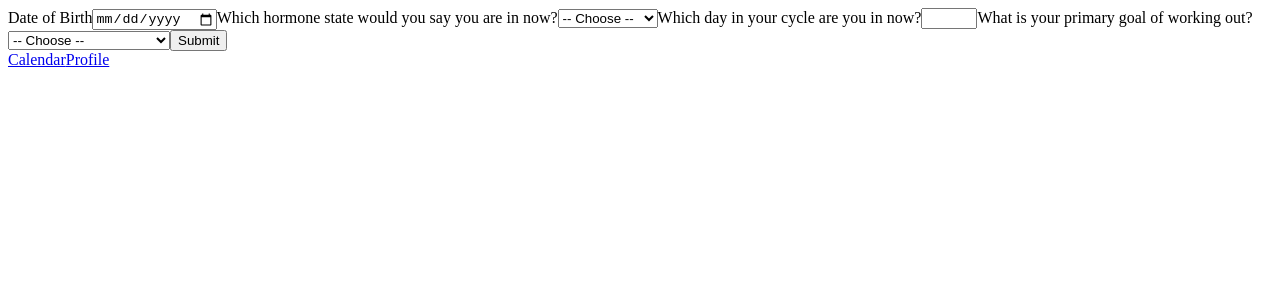
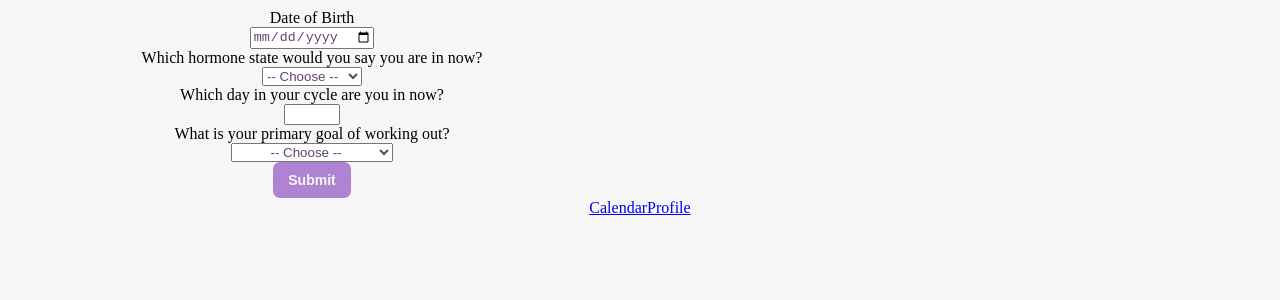
Before and after one commit to alinashabalina/sweattech_hackathon_2023, a React (Create React App) app: page / in a window 1280 px wide. Shown: the top 300 px of the page. Built offline with nearby package versions, Linux system fonts and the light colour scheme.

Commit message:
added formstyle

```diff
--- /dev/null
+++ b/src/components/Form/Form.css
@@ -0,0 +1,78 @@
+/*body form*/
+body {
+  background: #F6F6F6;
+}
+div {
+  text-align: center;
+}
+.date {
+  background: #F6F6F6;
+  border: 1.5px solid #AE83D1;
+  padding: 20px 40px;
+  border-radius: 7px;
+  margin: 10px 10px;
+}
+.hormone {
+  background: #F6F6F6;
+  border: 1.5px solid #AE83D1;
+  padding: 20px 40px;
+  border-radius: 7px;
+  margin: 10px 10px;
+}
+.goal {
+  background: #F6F6F6;
+  border: 1.5px solid #AE83D1;
+  padding: 20px 40px;
+  border-radius: 7px;
+  margin: 10px 10px;
+}
+/* form */
+form {
+  display: flex;
+  flex-direction: column;
+  align-items: center;
+  height: 191px;
+  justify-content: center;
+  margin-top: 0px;
+  width: 608px;
+  flex-wrap: nowrap;
+  align-content: normal;
+  justify-content: center;
+}
+/* button submit */
+button {
+  background: #AE83D1;
+  color: #F6F6F6;
+  padding: 10px 15px;
+  font-size: 14px;
+  font-weight: bolder;
+  border: none;
+  border-radius: 7px;
+  cursor: pointer;
+  display: block;
+  margin: 0 auto;
+  max-width: 300px;
+}
+button:hover {
+  background: transparent;
+  border: 1.5px solid #AE83D1;
+  color: #AE83D1;
+  transform: 1s ease-in-out;
+}
+/*form fill ins */
+#dateOfBirth {
+  color: RGB(94, 68, 115);
+}
+#hormoneState {
+  color: RGB(94, 68, 115);
+}
+#goal {
+  color: RGB(94, 68, 115);
+  text-align: center;
+}
+#dayOfCycle {
+  color: RGB(94, 68, 115);
+}
+.wrapper {
+  display: block;
+}
--- a/src/components/Form/index.js
+++ b/src/components/Form/index.js
@@ -1,4 +1,5 @@
 import React, { useState } from 'react'
+import "./Form.css"
 
 export default function Form() {
     // const [question, setQuestion] = useState(1)
```
